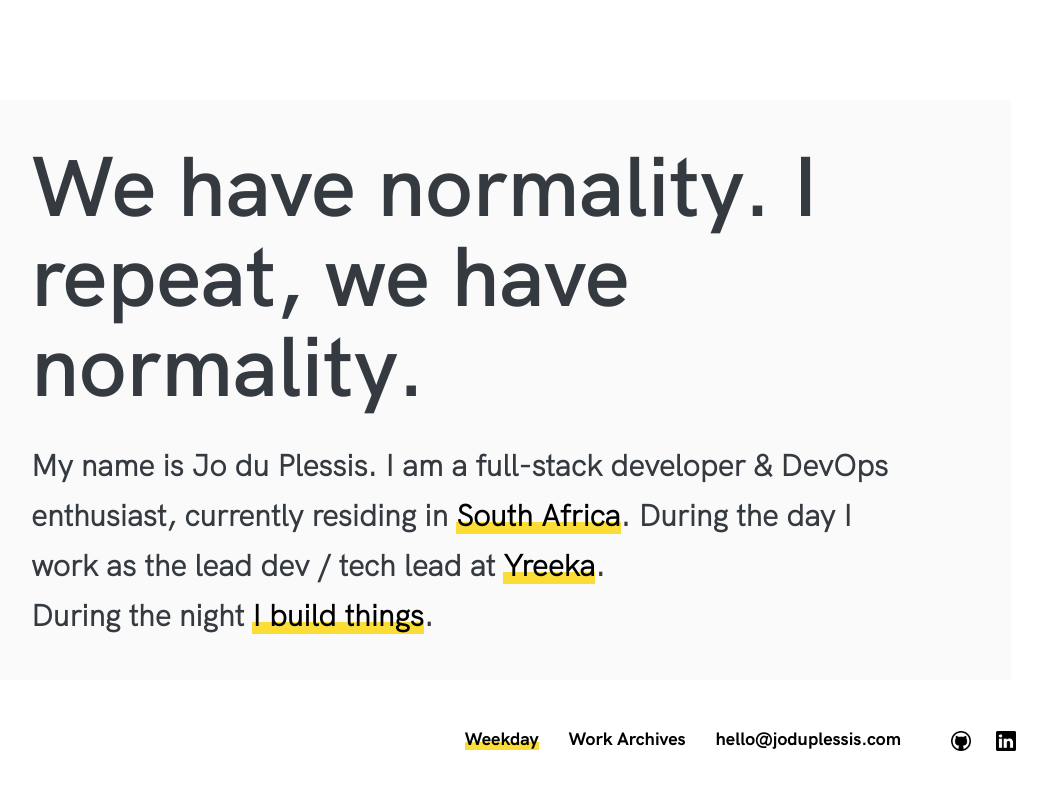
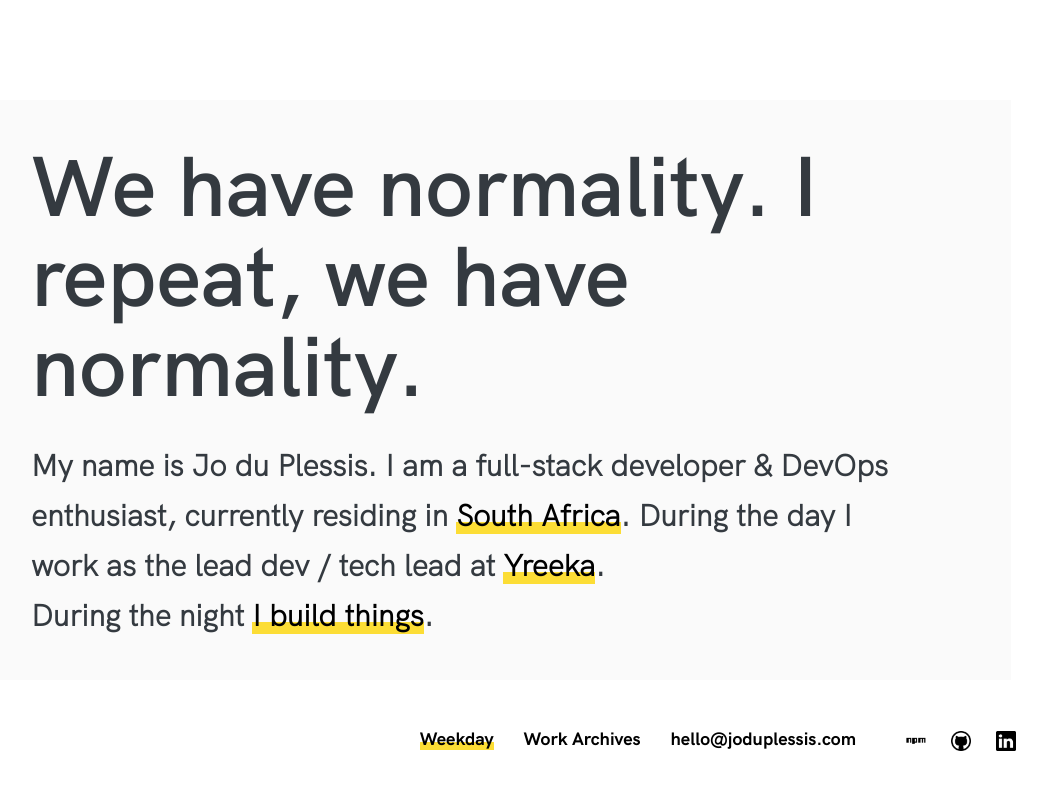
Before and after one commit to joduplessis/joduplessis, a Vue app: page / in a window 1280 px wide. Shown: the top 790 px of the page, without its empty margins (169-1216 px from the left). Built offline with nearby package versions, Linux system fonts and the light colour scheme; what v-tooltip, vue-masonry, vue-progressbar would draw is missing.

Commit message:
Added NPM icon

```diff
--- a/src/components/Home.vue
+++ b/src/components/Home.vue
@@ -18,6 +18,7 @@
 			<router-link :to="{ name: 'Work'}" class="link"><span>Work Archives</span></router-link>
 			<a href="mailto:hello@joduplessis.com" target="_blank" class="link"><span>hello@joduplessis.com</span></a>
 			<div class="social">
+				<a href="https://www.npmjs.com/~joduplessis" target="_blank" class="link social-icon"><img src="../assets/npm.png" /></a>
 				<a href="https://github.com/joduplessis" target="_blank" class="link social-icon"><img src="../assets/github.png" /></a>
 				<a href="https://www.linkedin.com/in/jo-du-plessis-a03b0110/" target="_blank" class="link social-icon"><img src="../assets/linkedin-logo.png" /></a>
 			</div>
```
Also changed, not shown: src/assets/npm.png (added).
